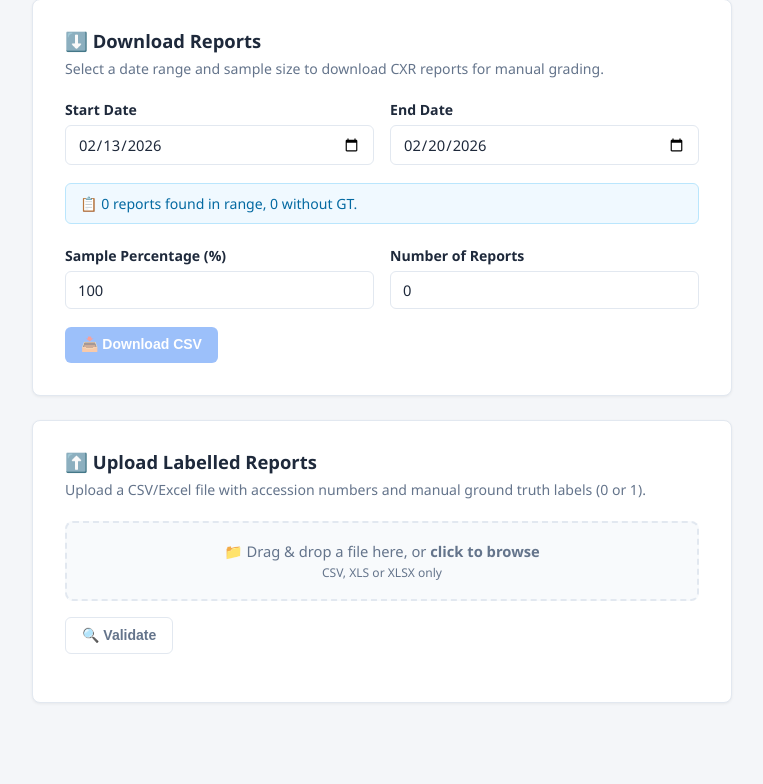
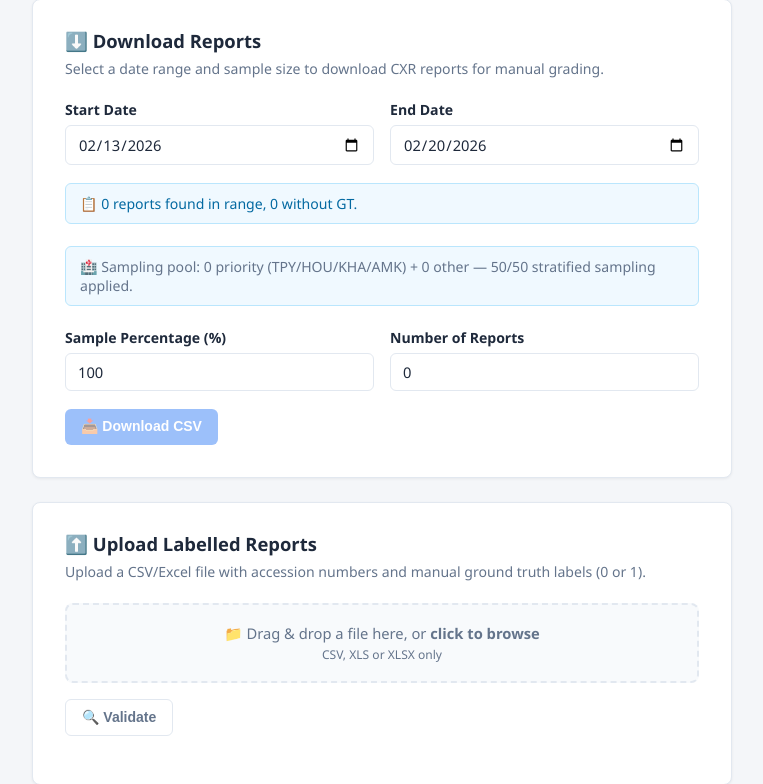
Before and after one commit to covie154/cxr-audit-site, a Django app: page /gt/ in a window 1280 px wide. Shown: the part 174-958 px from the top of the page, without its empty margins (258-1021 px from the left). Before the commit the page ends 877 px from the top, so only its background shows below. Run offline with Django 5.2, Linux system fonts and the light colour scheme; the visitor is signed in with stand-in values (Sample User, id 1); data that the repository does not hold is empty.

Commit message:
feat(gt): stratified 50/50 sampling by priority workplaces\n\nSample downloads now draw 50% from priority workplaces (TPY, HOU,\nKHA, AMK) and 50% from the rest, with automatic backfill when one\ngroup has fewer reports than its quota.\n\n- Add _PRIORITY_PREFIXES constant and stratified logic in download_reports\n- Return priority_count/other_count from report_count API\n- Show sampling pool breakdown in the frontend"

```diff
--- a/django-app/gt/templates/gt/index.html
+++ b/django-app/gt/templates/gt/index.html
@@ -254,6 +254,7 @@
         <div class="report-info loading" id="reportInfo">
             🔄 Checking reports in range…
         </div>
+        <div class="report-info" id="stratifiedInfo" style="display:none; margin-top:4px; font-size:.88em; color:var(--c-text-muted);"></div>
 
         <!-- Sample controls -->
         <div class="form-row">
@@ -340,10 +341,13 @@
     const pctEl     = document.getElementById('pctInput');
     const countEl   = document.getElementById('countInput');
     const infoEl    = document.getElementById('reportInfo');
+    const stratEl   = document.getElementById('stratifiedInfo');
     const dlBtn     = document.getElementById('downloadBtn');
 
     let totalReports = 0;   // total in range
     let eligibleReports = 0; // without GT (the pool we sample from)
+    let priorityReports = 0; // priority workplaces (TPY/HOU/KHA/AMK)
+    let otherReports = 0;    // all other workplaces
     let fetchTimer   = null;
     let updatingFrom = null;          // guards against recursive updates
 
@@ -365,11 +369,18 @@
                     infoEl.textContent = '⚠️ ' + data.error;
                     totalReports = 0;
                     eligibleReports = 0;
+                    priorityReports = 0;
+                    otherReports = 0;
+                    stratEl.style.display = 'none';
                 } else {
                     totalReports = data.total;
                     eligibleReports = data.without_gt;
+                    priorityReports = data.priority_count || 0;
+                    otherReports = data.other_count || 0;
                     infoEl.className = 'report-info';
                     infoEl.textContent = `📋 ${totalReports.toLocaleString()} report${totalReports !== 1 ? 's' : ''} found in range, ${eligibleReports.toLocaleString()} without GT.`;
+                    stratEl.style.display = '';
+                    stratEl.textContent = `🏥 Sampling pool: ${priorityReports.toLocaleString()} priority (TPY/HOU/KHA/AMK) + ${otherReports.toLocaleString()} other — 50/50 stratified sampling applied.`;
                 }
                 syncFromPct();
                 updateDownloadState();
@@ -379,6 +390,9 @@
                 infoEl.textContent = '⚠️ Failed to fetch report count.';
                 totalReports = 0;
                 eligibleReports = 0;
+                priorityReports = 0;
+                otherReports = 0;
+                stratEl.style.display = 'none';
                 updateDownloadState();
             });
     }
--- a/django-app/gt/views.py
+++ b/django-app/gt/views.py
@@ -9,9 +9,11 @@ Provides functionality to:
 import csv
 import io
 import math
+import random
 from datetime import date, timedelta
 from difflib import SequenceMatcher
 
+from django.db.models import Q
 from django.shortcuts import render
 from django.http import JsonResponse, HttpResponse
 from django.views.decorators.csrf import csrf_exempt
@@ -19,6 +21,9 @@ from django.views.decorators.http import require_http_methods
 from django.contrib.auth.decorators import login_required
 
 from upload.models import CXRStudy
+
+# Workplaces for stratified 50/50 sampling
+_PRIORITY_PREFIXES = ('TPY', 'HOU', 'KHA', 'AMK')
 
 
 def _default_friday_range():
@@ -77,9 +82,23 @@ def report_count(request):
     ).exclude(text_report='')
 
     total = base_qs.count()
-    without_gt = base_qs.filter(gt_manual__isnull=True).count()
+    eligible_qs = base_qs.filter(gt_manual__isnull=True)
+    without_gt = eligible_qs.count()
 
-    return JsonResponse({'total': total, 'without_gt': without_gt})
+    # Breakdown by priority workplaces (TPY, HOU, KHA, AMK) vs rest
+    priority_q = Q()
+    for prefix in _PRIORITY_PREFIXES:
+        priority_q |= Q(workplace__istartswith=prefix)
+
+    priority_count = eligible_qs.filter(priority_q).count()
+    other_count = eligible_qs.exclude(priority_q).count()
+
+    return JsonResponse({
+        'total': total,
+        'without_gt': without_gt,
+        'priority_count': priority_count,
+        'other_count': other_count,
+    })
 
 
 @login_required
@@ -124,12 +143,33 @@ def download_reports(request):
     # Clamp count to total
     count = min(count, total)
 
-    # Deterministic random sample using seed 42
-    # SQLite doesn't support TABLESAMPLE, so fetch PKs and sample in Python
-    import random
-    all_pks = list(qs.values_list('accession_no', flat=True))
+    # ── Stratified sampling: 50% priority workplaces, 50% rest ──
+    # Priority workplace codes start with these prefixes
+    priority_q = Q()
+    for prefix in _PRIORITY_PREFIXES:
+        priority_q |= Q(workplace__istartswith=prefix)
+
+    priority_pks = list(qs.filter(priority_q).values_list('accession_no', flat=True))
+    other_pks = list(qs.exclude(priority_q).values_list('accession_no', flat=True))
+
     rng = random.Random(42)
-    sampled_pks = rng.sample(all_pks, count)
+
+    # Target 50/50 split; if one group is too small, backfill from the other
+    half = count // 2
+    other_half = count - half  # handles odd counts
+
+    priority_take = min(half, len(priority_pks))
+    other_take = min(other_half, len(other_pks))
+
+    # Compute shortfalls before adjusting
+    priority_shortfall = half - priority_take       # how many priority couldn't fill
+    other_shortfall = other_half - other_take       # how many other couldn't fill
+
+    # Backfill: give each group's shortfall to the other
+    priority_take += min(other_shortfall, len(priority_pks) - priority_take)
+    other_take += min(priority_shortfall, len(other_pks) - other_take)
+
+    sampled_pks = rng.sample(priority_pks, priority_take) + rng.sample(other_pks, other_take)
 
     sampled = CXRStudy.objects.filter(accession_no__in=sampled_pks).order_by('procedure_start_date')
 
```
